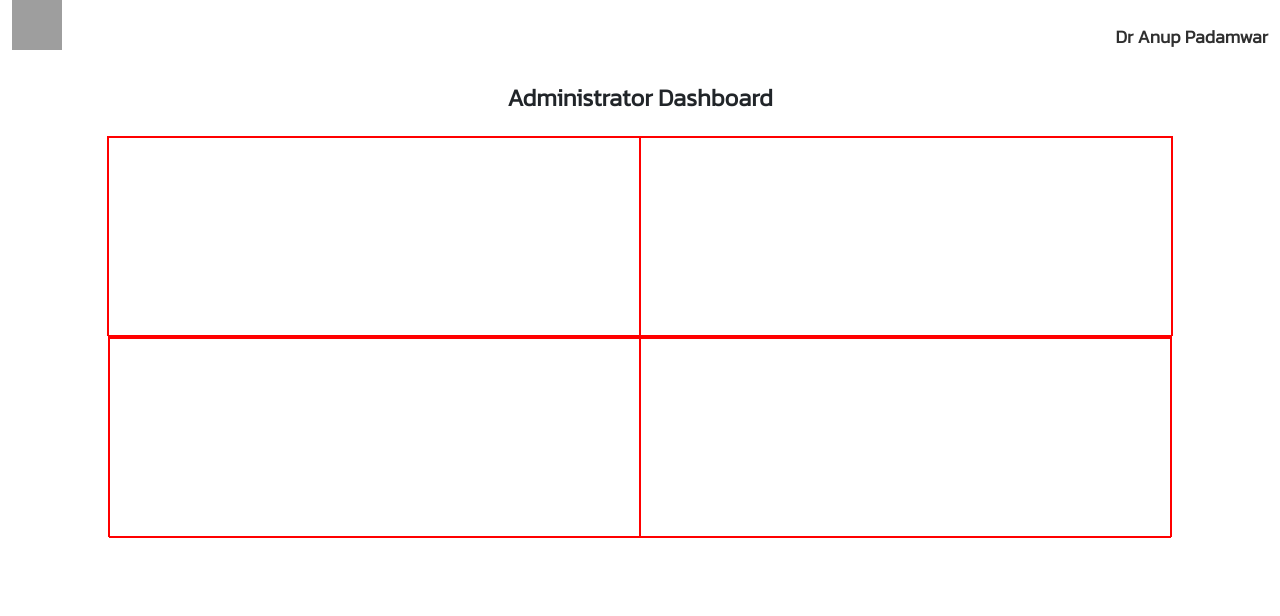
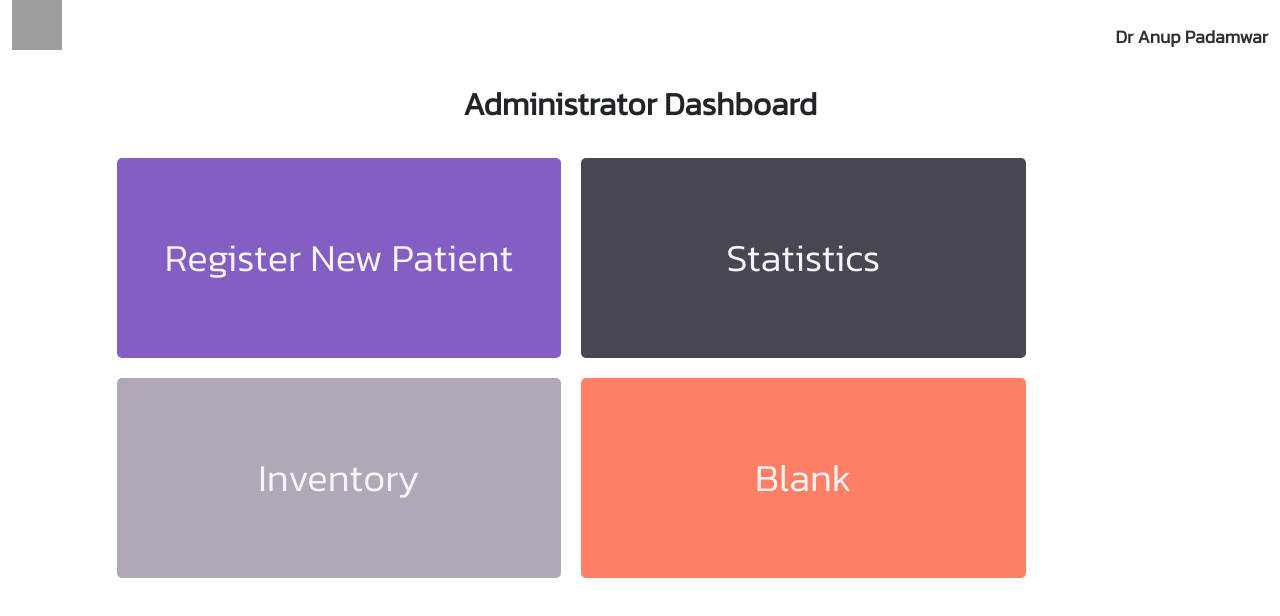
Before and after one commit to Paddybaba/myclinic, a React (Create React App) app in the folder myclinic/: page /admindashboard in a window 1280 px wide. Shown: the top 616 px of the page. Built offline with nearby package versions, Linux system fonts and the light colour scheme; grey boxes are pictures that could not be loaded.

Commit message:
reset patietn form

```diff
--- a/myclinic/src/components/Printable.js
+++ b/myclinic/src/components/Printable.js
@@ -2,7 +2,7 @@ import printJS from "print-js";
 import React, { useEffect } from "react";
 import Receipt from "./Receipt";
 
-const Printable = ({ formData }) => {
+const Printable = ({ formData, updateFormdata }) => {
   const { patient_name, patient_address, patient_age } = formData;
   var divContent;
   useEffect(() => {
--- a/myclinic/src/components/components.css
+++ b/myclinic/src/components/components.css
@@ -34,7 +34,7 @@
 
 /* ADMIN LOGIN */
 .admin-title {
-  font-size: 150%;
+  font-size: 200%;
   font-weight: bold;
   text-align: center;
   margin-top: 30px;
@@ -58,10 +58,18 @@
 /* ADMIN DASHBOARD  */
 
 .box {
-  border: 1px solid red;
-  /* width: auto; */
+  margin: 10px;
+  display: flex;
+  color: whitesmoke;
+  text-decoration: none;
+  font-size: 3vw;
+  font-weight: 500;
+  justify-content: center;
+  align-items: center;
   height: 200px;
+  transition: 400ms;
 }
+
 .welcome-doctor {
   display: flex;
   align-items: flex-end;
@@ -69,3 +77,26 @@
   font-size: 18px;
   color: #2f2f2f;
 }
+.box-1 {
+  border-radius: 5px;
+  background-color: #845ec2;
+}
+.box-2 {
+  border-radius: 5px;
+  background-color: #4b4453;
+}
+.box-3 {
+  border-radius: 5px;
+  background-color: #b0a8b9;
+}
+.box-4 {
+  border-radius: 5px;
+  background-color: #ff8066;
+}
+
+/* ////MEDIA QUERIES  */
+@media screen and (max-width: 480px) {
+  .box {
+    height: 80px;
+  }
+}
--- a/myclinic/src/pages/AdminDashboard.js
+++ b/myclinic/src/pages/AdminDashboard.js
@@ -1,5 +1,5 @@
 import React from "react";
-
+import { NavLink } from "react-router-dom";
 const AdminDashboard = () => {
   return (
     <>
@@ -24,14 +24,16 @@ const AdminDashboard = () => {
           </div>
         </div>
         <div className="row">
-          <div className="col-10 mx-auto box">
+          <div className="col-10 mx-auto">
             <div className="row">
-              <div className="col-6 box"></div>
-              <div className="col-6 box"></div>
+              <NavLink to="/opd" className="col-5 box box-1">
+                <div>Register New Patient</div>
+              </NavLink>
+              <div className="col-5 box box-2">Statistics</div>
             </div>
-            <div className="row box">
-              <div className="col-6 box"></div>
-              <div className="col-6 box"></div>
+            <div className="row ">
+              <div className="col-5 box box-3">Inventory</div>
+              <div className="col-5 box box-4">Blank</div>
             </div>
           </div>
         </div>
--- a/myclinic/src/pages/OPD.js
+++ b/myclinic/src/pages/OPD.js
@@ -1,9 +1,7 @@
 import React from "react";
 import { useState } from "react";
 import axios from "axios";
-// import PrintPatient from "../components/PrintPatient";
 import Printable from "../components/Printable";
-// import PatientModal from "../components/PatientModal";
 
 const OPD = () => {
   const emptyForm = {
@@ -26,7 +24,7 @@ const OPD = () => {
     });
   }
 
-  const onGenerate = async (e) => {
+  const onSavePatient = async (e) => {
     e.preventDefault();
     const response = await axios.post(
       "http://localhost:3030/patientregistration",
@@ -35,7 +33,7 @@ const OPD = () => {
     const data = response.data;
 
     window.alert(`${data.data.patient_name} saved successfully !!`);
-    updateFormdata(emptyForm);
+    console.log("Lets clear the form");
   };
 
   return (
@@ -209,17 +207,21 @@ const OPD = () => {
             </div>
 
             <div className="form-group row">
-              <div className="col-sm-6  d-flex justify-content-center mt-2">
-                <button
-                  onClick={onGenerate}
-                  type="submit"
-                  className="btn btn-secondary"
-                >
+              <div className="col-4  d-flex justify-content-center mt-2">
+                <button onClick={onSavePatient} className="btn btn-secondary">
                   Save Patient
                 </button>
               </div>
-              <div className="col-sm-6  mt-2">
-                <Printable formData={formData} />
+              <div className="col-4  mt-2">
+                <Printable
+                  formData={formData}
+                  updateFormdata={updateFormdata}
+                />
+              </div>
+              <div className="col-4  d-flex justify-content-center mt-2">
+                <button type="reset" className="btn btn-secondary">
+                  Reset
+                </button>
               </div>
             </div>
           </form>
```
